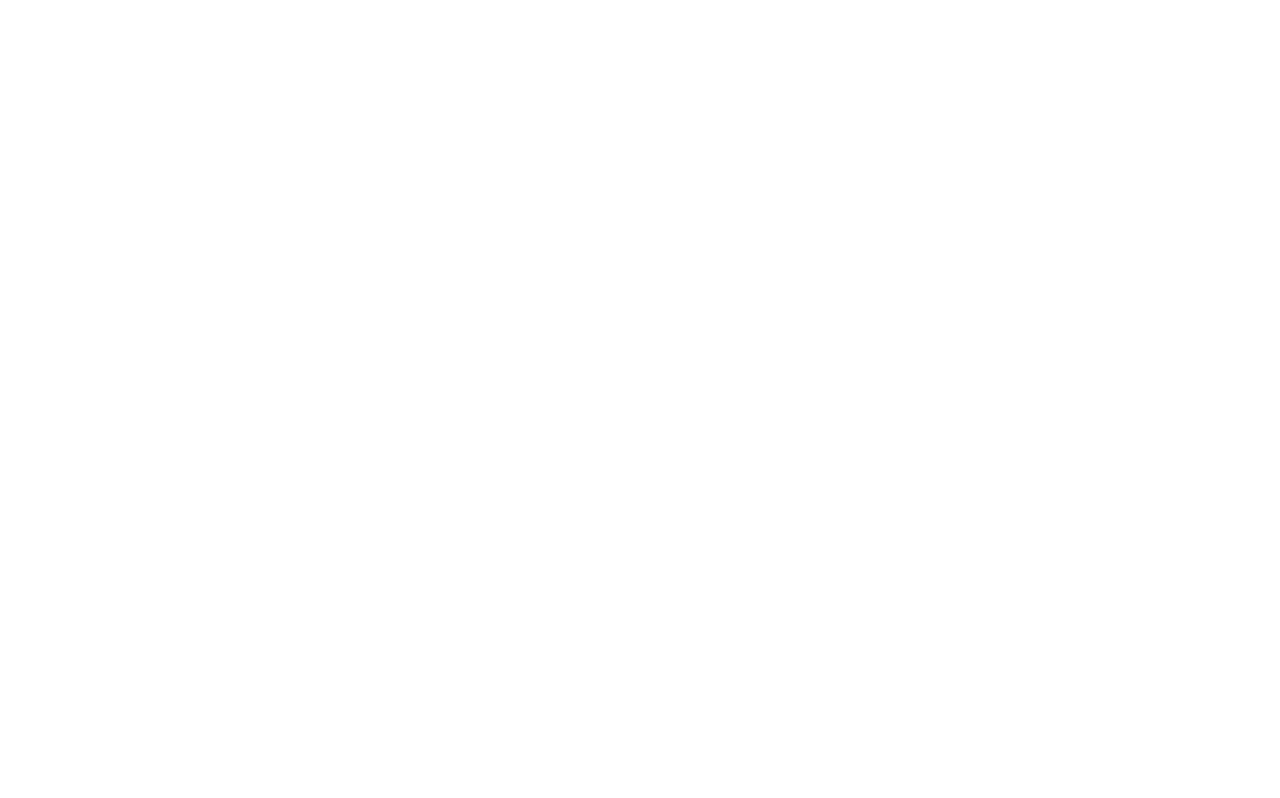
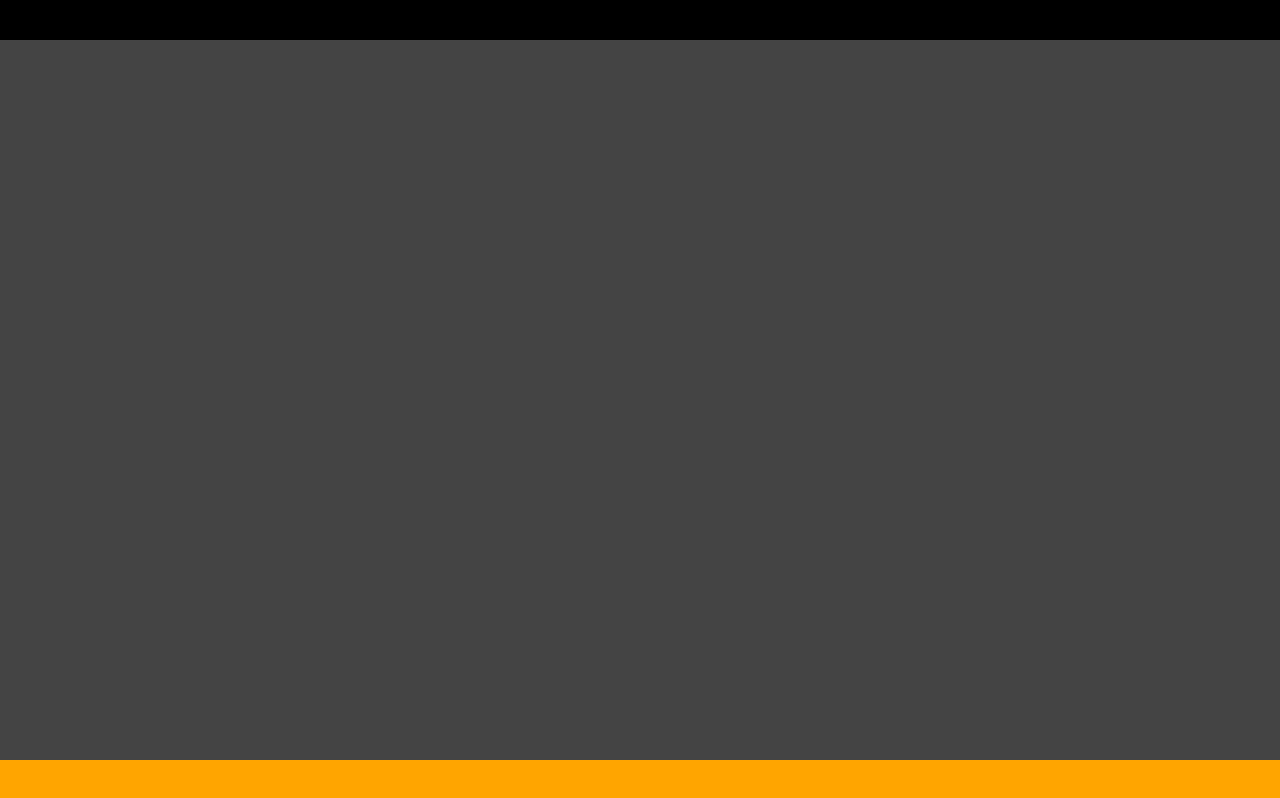
Before and after one commit to moore3071/the_sandbox, a plain HTML site: page index.html in a window 1280 px wide. Drawn offline with Linux system fonts and the light colour scheme.

Commit message:
Fixed dimensions and added colour
Fixed the dimensions of body and html to be 100% without margin or
padding and added colour.

```diff
--- a/main.css
+++ b/main.css
@@ -1,3 +1,9 @@
+html, body {
+	width: 100%;
+	height: 100%;
+	margin: 0px;
+	padding: 0px;
+}
 body {
 	display: flex;
 	flex-flow: column nowrap;
@@ -5,6 +11,7 @@ body {
 header {
 	width: 100%;
 	height: 5vh;
+	background: black;
 }
 nav {
 	width: 100%;
@@ -12,8 +19,10 @@ nav {
 footer {
 	width: 100%;
 	height: 5vh;
+	background: orange;
 }
 #contentwrapper {
 	width: 100%;
-	flex: 1;
+	flex-grow: 1;
+	background: #444;
 }
```
